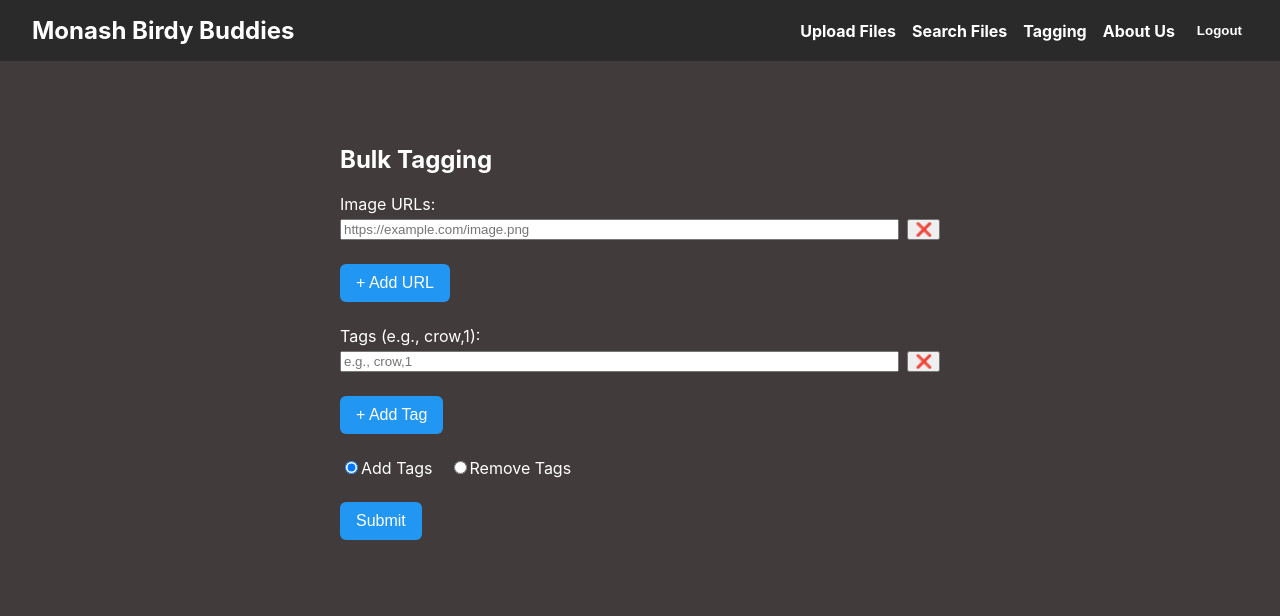
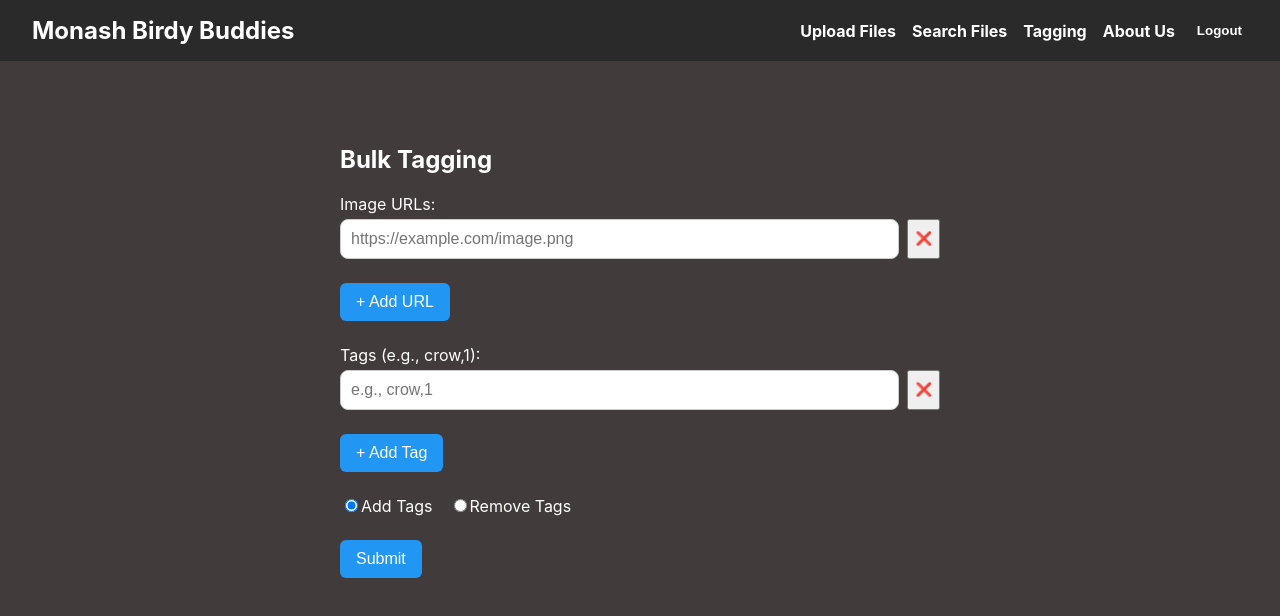
Before and after one commit to amanjain2222/AI-BirdDetection, a React (Create React App) app in the folder fit5225_UI-Suryadeep/fit5225-a3/: page /tagging in a window 1280 px wide. Shown: the top 616 px of the page. Built offline with nearby package versions, Linux system fonts and the light colour scheme; sample sign-in values are in the browser's storage.

Commit message:
fixed textboxes

```diff
--- a/fit5225_UI-Suryadeep/fit5225-a3/src/bulktagging.js
+++ b/fit5225_UI-Suryadeep/fit5225-a3/src/bulktagging.js
@@ -63,9 +63,16 @@ function BulkTagging() {
             <input
               type="text"
               placeholder="https://example.com/image.png"
-              style={{ flex: 1 }}
               value={url.value}
               onChange={(e) => handleInputChange(index, e.target.value, 'url')}
+              style={{
+                flex: 1,
+                padding: '10px',
+                borderRadius: '8px',
+                border: '1px solid #ccc',
+                width: '200px',
+                fontSize: '1rem',
+            }}
             />
             <button type="button" onClick={() => removeField(index, 'url')}>❌</button>
           </div>
@@ -90,7 +97,14 @@ function BulkTagging() {
             <input
               type="text"
               placeholder="e.g., crow,1"
-              style={{ flex: 1 }}
+              style={{
+                flex: 1,
+                padding: '10px',
+                borderRadius: '8px',
+                border: '1px solid #ccc',
+                width: '200px',
+                fontSize: '1rem',
+            }}
               value={tag.value}
               onChange={(e) => handleInputChange(index, e.target.value, 'tag')}
             />
```
Also changed, not shown: fit5225_UI-Suryadeep/fit5225-a3/src/findFilesFromThumbnail.js (added).
